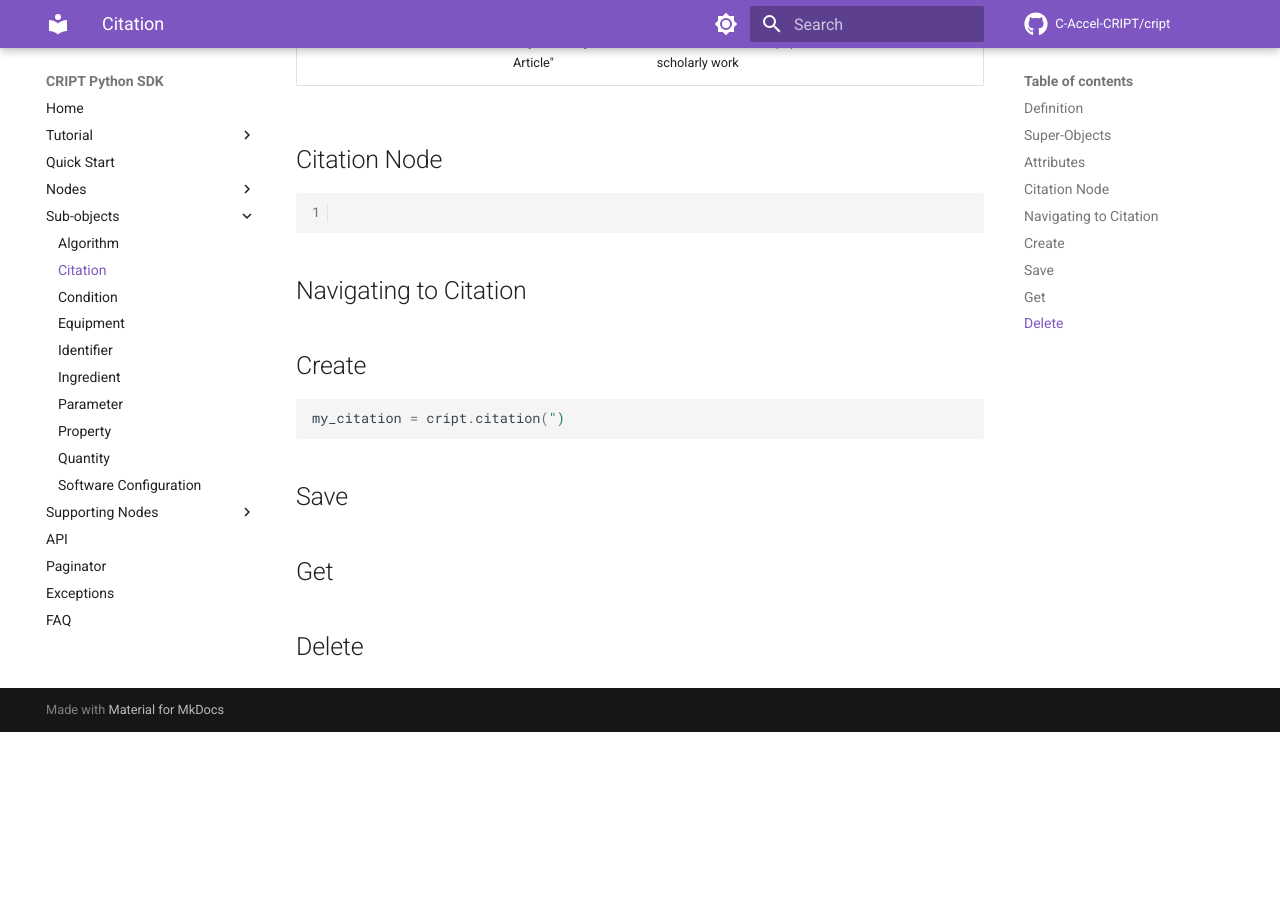
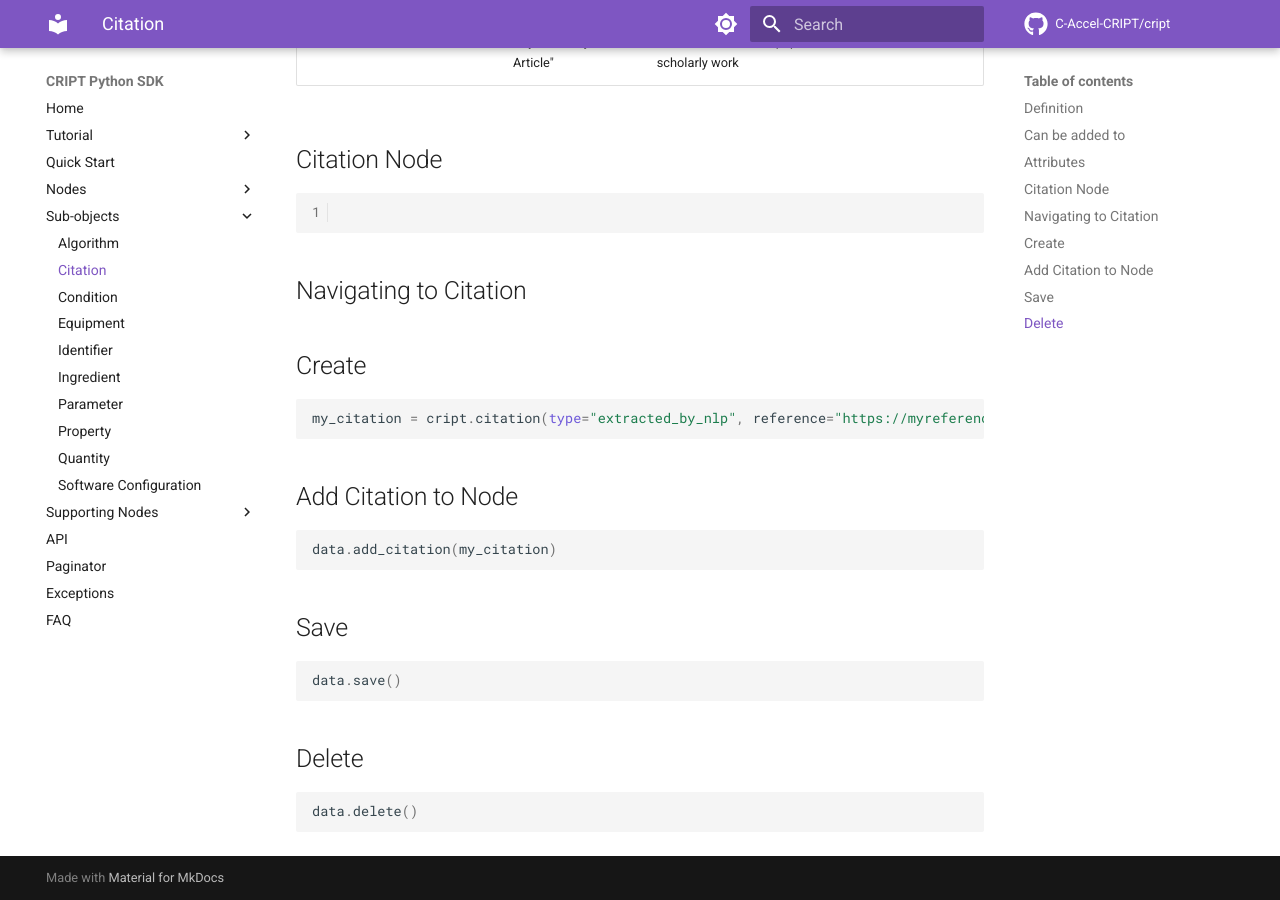
Before and after one commit to C-Accel-CRIPT/sdk-archive, an MkDocs documentation site: the page built from docs/subobjects/citation.md, in a window 1280 px wide and 900 px high, scrolled down 822 px. Built offline with MkDocs 1.6.1 and Material for MkDocs 9.7.7, drawn with Linux system fonts in a browser that asks for light colours; comment, search, counter and statistics services are not loaded; before the commit the page ends 1554 px from its top, so only the background shows below that; some of the changed text lies outside the part shown.

Commit message:
working on citation

````diff
--- a/docs/subobjects/citation.md
+++ b/docs/subobjects/citation.md
@@ -7,7 +7,7 @@ data was directly extracted from, inspired by, derived from, etc. the
 <a href="../../nodes/reference" target="_blank">Reference</a>.
 
 
-## Super-Objects
+## Can be added to
 * <a href="../../nodes/process" target="_blank">Process</a>
 * <a href="../../nodes/data" target="_blank">Data</a>
 * <a href="../../nodes/computational_process" target="_blank">Computational Process</a>
@@ -36,11 +36,20 @@ data was directly extracted from, inspired by, derived from, etc. the
 
 ## Create
 ```python
-my_citation = cript.citation(")
+my_citation = cript.citation(type="extracted_by_nlp", reference="https://myreference.com")
+```
+
+## Add Citation to Node
+```python
+data.add_citation(my_citation)
 ```
 
 ## Save
-
-## Get
+```python
+data.save()
+```
 
 ## Delete
+```python
+data.delete()
+```
````
